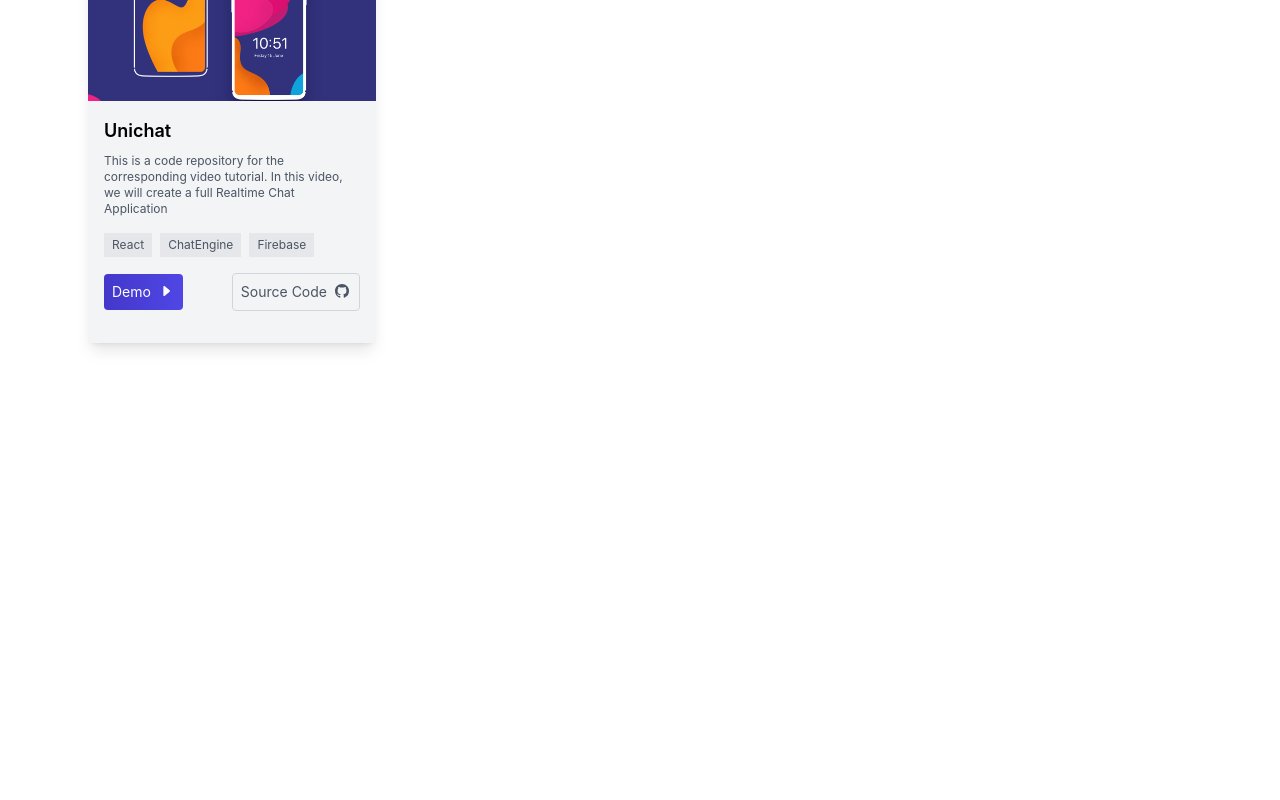
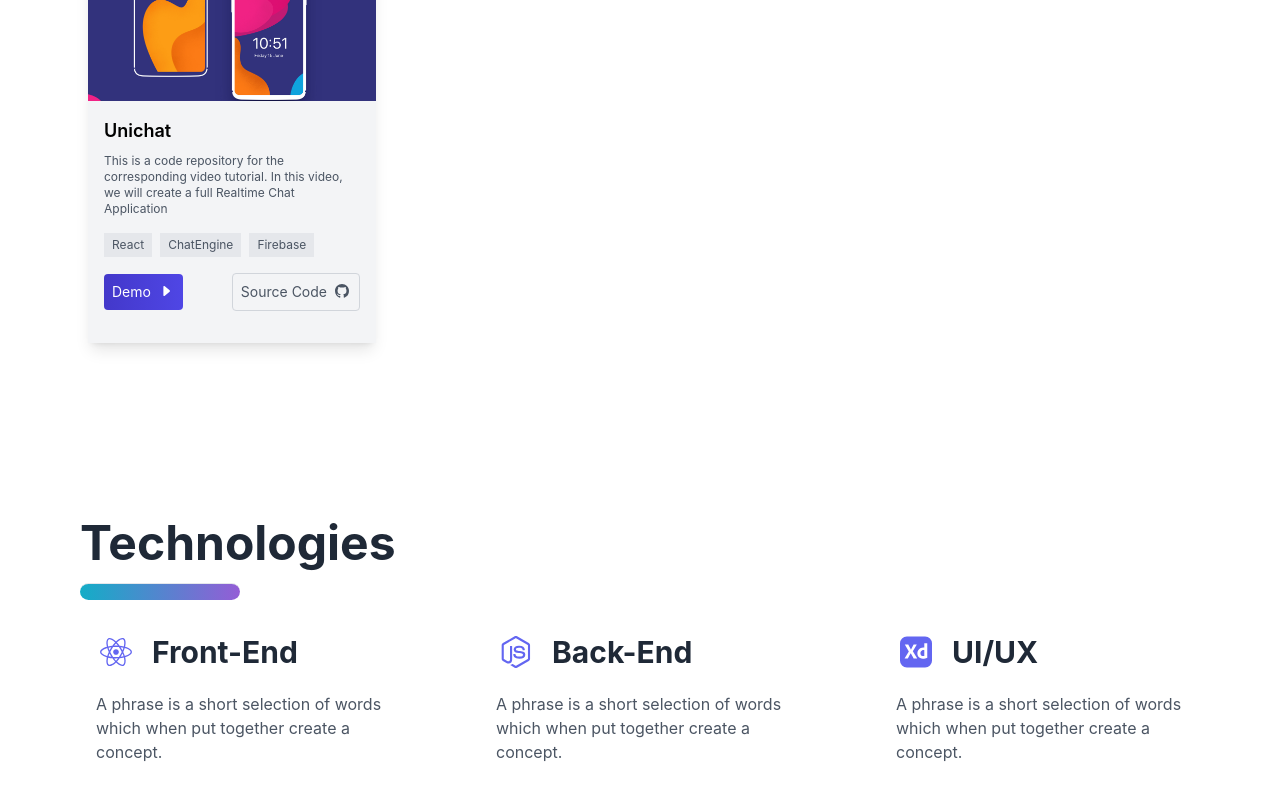
Before and after one commit to montycode/next-portfolio, a Next.js app: page / in a window 1280 px wide. Shown: the part 1734-2534 px from the top of the page. Before the commit the page ends 2165 px from the top, so only its background shows below. Built offline with nearby package versions, Linux system fonts and the light colour scheme.

Commit message:
Create Technologies Section

```diff
--- /dev/null
+++ b/components/Technologies.jsx
@@ -0,0 +1,40 @@
+import { Divider } from '.';
+import { FaReact } from 'react-icons/fa';
+import { GrNode } from 'react-icons/gr';
+import { SiAdobexd } from 'react-icons/si';
+
+const Technologies = () => {
+    return (
+        <section id="technologies" className="p-4 md:py-10 md:px-20 dark:bg-slate-800">
+            <div className="mx-auto container py-12 px-4 lg:px-0 space-y-4">
+                <h2 className="lg:text-5xl text-2xl text-left f-m-w text-gray-800 dark:text-white font-bold">Technologies</h2>
+                <Divider />
+                <div className="flex flex-wrap md:mt-16 mt-8 gap-6 flex items-center justify-between">
+                    <div className='p-4 rounded transition duration-300 ease-in-out hover:shadow hover:shadow-xl cursor-pointer'>
+                        <div className="flex items-center">
+                            <div className="w-10 h-10 text-base font-semibold leading-4 text-indigo-500 flex items-center justify-center"><FaReact className='w-8 h-8' /></div>
+                            <h2 className="ml-4 text-2xl lg:text-3xl font-bold leading-4 text-gray-800 dark:text-white">Front-End</h2>
+                        </div>
+                        <p className="sm:w-72 w-full text-base mt-5 leading-6 text-gray-600 dark:text-gray-300">A phrase is a short selection of words which when put together create a concept.</p>
+                    </div>
+                    <div className='p-4 rounded transition duration-300 ease-in-out hover:shadow hover:shadow-xl cursor-pointer'>
+                        <div className="flex items-center">
+                            <div className="w-10 h-10 text-base font-semibold leading-4 text-indigo-500 flex items-center justify-center"><GrNode className='w-8 h-8' /></div>
+                            <h2 className="ml-4 text-2xl lg:text-3xl font-bold leading-4 text-gray-800 dark:text-white">Back-End</h2>
+                        </div>
+                        <p className="sm:w-72 w-full text-base mt-5 leading-6 text-gray-600 dark:text-gray-300">A phrase is a short selection of words which when put together create a concept.</p>
+                    </div>
+                    <div className='p-4 rounded transition duration-300 ease-in-out hover:shadow hover:shadow-xl cursor-pointer'>
+                        <div className="flex items-center">
+                            <div className="w-10 h-10 text-base font-semibold leading-4 text-indigo-500 flex items-center justify-center"><SiAdobexd className='w-8 h-8' /></div>
+                            <h2 className="ml-4 text-2xl lg:text-3xl font-bold leading-4 text-gray-800 dark:text-white">UI/UX</h2>
+                        </div>
+                        <p className="sm:w-72 w-full text-base mt-5 leading-6 text-gray-600 dark:text-gray-300">A phrase is a short selection of words which when put together create a concept.</p>
+                    </div>
+                </div>
+            </div>
+        </section>
+    )
+}
+
+export default Technologies
--- a/components/index.js
+++ b/components/index.js
@@ -2,3 +2,4 @@
 export { default as Projects } from './Projects';
 export { default as Divider } from './Divider';
 export { default as SingleProject } from './SingleProject';
+export { default as Technologies } from './Technologies';
--- a/pages/index.js
+++ b/pages/index.js
@@ -1,11 +1,12 @@
 import styles from '../styles/Home.module.css'
-import { Header, Projects } from '../components';
+import { Header, Projects, Technologies } from '../components';
 
 const Home = () => {
   return (
     <div>
       <Header />
       <Projects />
+      <Technologies />
     </div>
   )
 };
```
